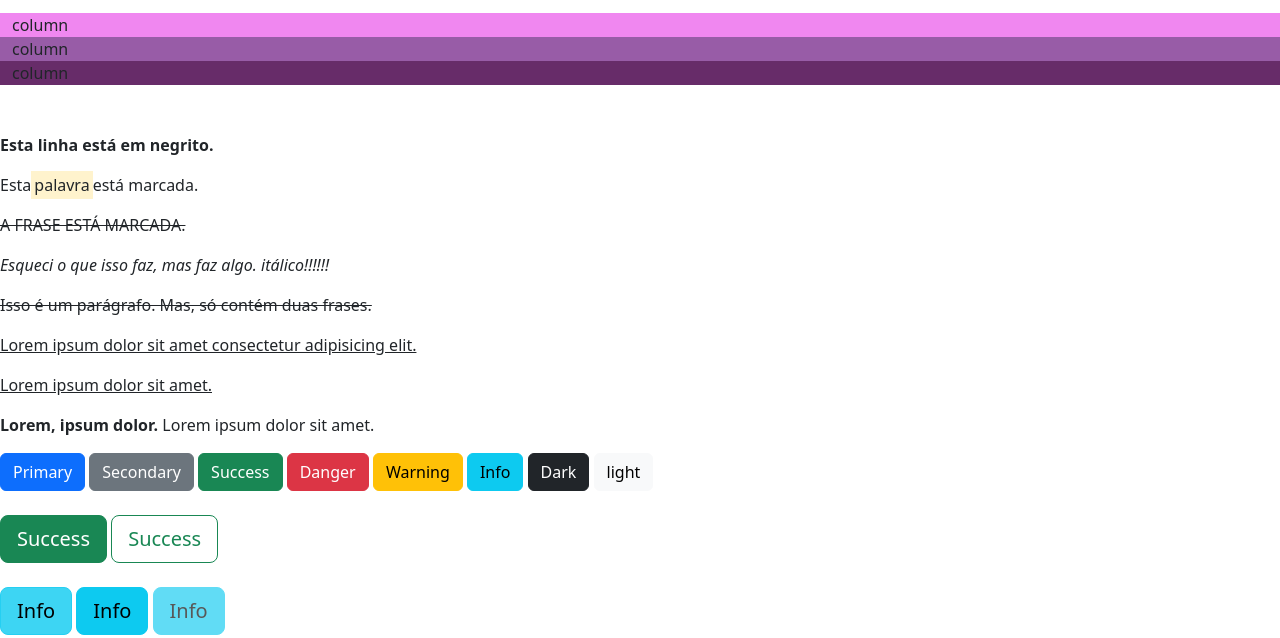
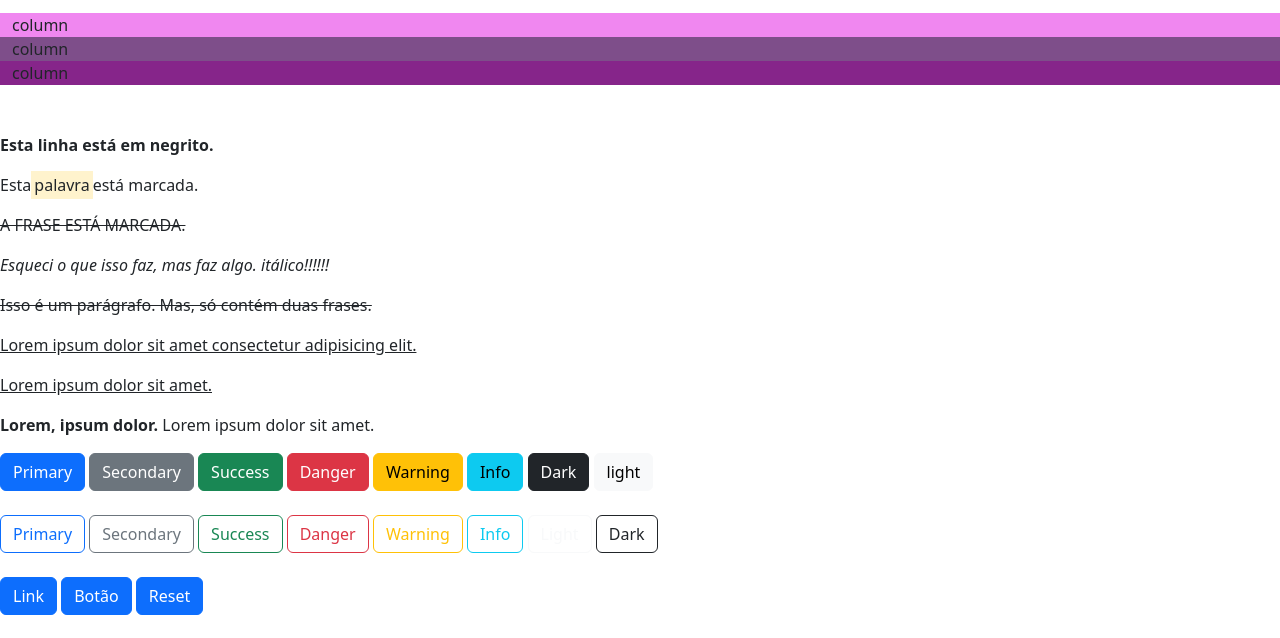
Before and after one commit to jlateles/Aulas-Senac, a plain HTML site: page exercicioBootstrap.html in a window 1280 px wide. Shown: the part 67-705 px from the top of the page. Drawn offline with nearby package versions, Linux system fonts and the light colour scheme.

Commit message:
Update exercicioBootstrap.html

```diff
--- a/exercicioBootstrap.html
+++ b/exercicioBootstrap.html
@@ -18,11 +18,11 @@
           column
         </div>
 
-        <div class="col-4 col-sm-6 col-md-4 col-lg-12" style="background-color: rgb(152, 92, 167);">
+        <div class="col-4 col-sm-6 col-md-4 col-lg-12" style="background-color: rgb(126, 78, 138);">
           column
         </div>
 
-        <div class="col-7 col-sm-6 col-md-6 col-lg-12" style="background-color: rgb(103, 44, 105);">
+        <div class="col-7 col-sm-6 col-md-6 col-lg-12" style="background-color: rgb(134, 37, 138);">
           column
         </div>
       </div>
@@ -51,10 +51,22 @@
       <button class="btn btn-light">light</button>
   </div>
   <br>
+  <button type="button" class="btn btn-outline-primary">Primary</button>
+  <button type="button" class="btn btn-outline-secondary">Secondary</button>
+  <button type="button" class="btn btn-outline-success">Success</button>
+  <button type="button" class="btn btn-outline-danger">Danger</button>
+  <button type="button" class="btn btn-outline-warning">Warning</button>
+  <button type="button" class="btn btn-outline-info">Info</button>
+  <button type="button" class="btn btn-outline-light">Light</button>
+  <button type="button" class="btn btn-outline-dark">Dark</button>
+  <br><br>
+  <!-- A classe .btn foi desenhada para ser usada com o elemento <button>.
+  No entanto, você também pode usar esta classe nos elementos <a> ou <input> -->
+    <a class="btn btn-primary" href="#" role="button">Link</a>
+    <button class="btn btn-primary" type="submit">Botão</button>
+    <input class="btn btn-primary" type="reset" value="Reset">
+  <br><br>
 
-  <button class="btn btn-success btn-lg">Success</button>
-  <button class="btn btn-outline-success btn-lg">Success</button>
-  <br><br>
   <button class="btn btn-info btn-lg active">Info</button>
   <button class="btn btn-info btn-lg">Info</button>
   <button class="btn btn-info btn-lg" disabled>Info</button>
```
